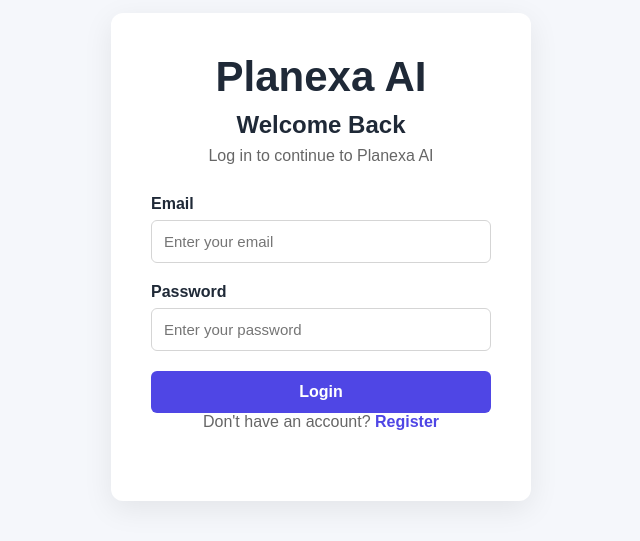
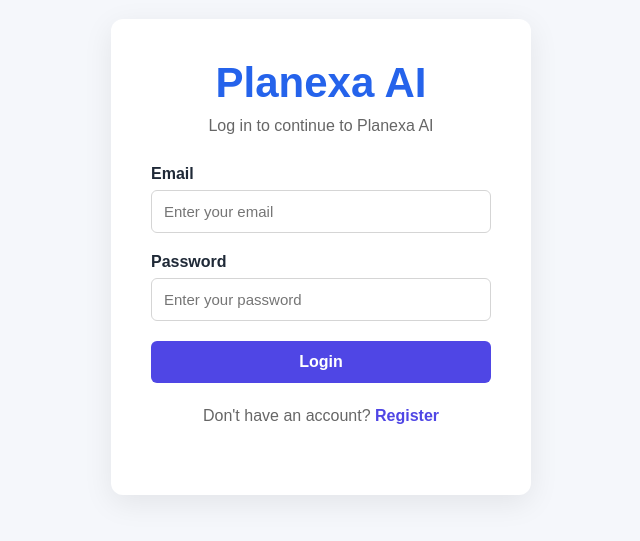
Before and after one commit to chanakyadarahas/planexa-Ai, a React (Vite) app in the folder client/: page /login in a window 1280 px wide. Shown: the part 143-684 px from the top of the page, without its empty margins (319-959 px from the left). Built offline with nearby package versions, Linux system fonts and the light colour scheme.

Commit message:
Refine login page design

```diff
--- a/client/src/index.css
+++ b/client/src/index.css
@@ -612,6 +612,7 @@
   font-size: 16px;
   font-weight: 600;
   cursor: pointer;
+  margin-bottom:24px;
 }
 
 .auth-button:hover {
@@ -1514,6 +1515,7 @@
   font-weight: 700;
   margin-bottom: 12px;
   text-align: center;
+  color: #2563eb;
 }
 
 .auth-card h2 {
@@ -1521,6 +1523,7 @@
   font-weight: 600;
   margin-bottom: 8px;
   text-align: center;
+
 }
 
 .auth-card > p {
--- a/client/src/pages/Login.jsx
+++ b/client/src/pages/Login.jsx
@@ -41,7 +41,7 @@
     <div className="auth-page">
       <div className="auth-card">
         <h1 className="auth-brand">Planexa AI</h1>
-          <h2>Welcome Back</h2>
+
             <p>Log in to continue to Planexa AI</p>
 
         <form onSubmit={handleLogin}>
```
